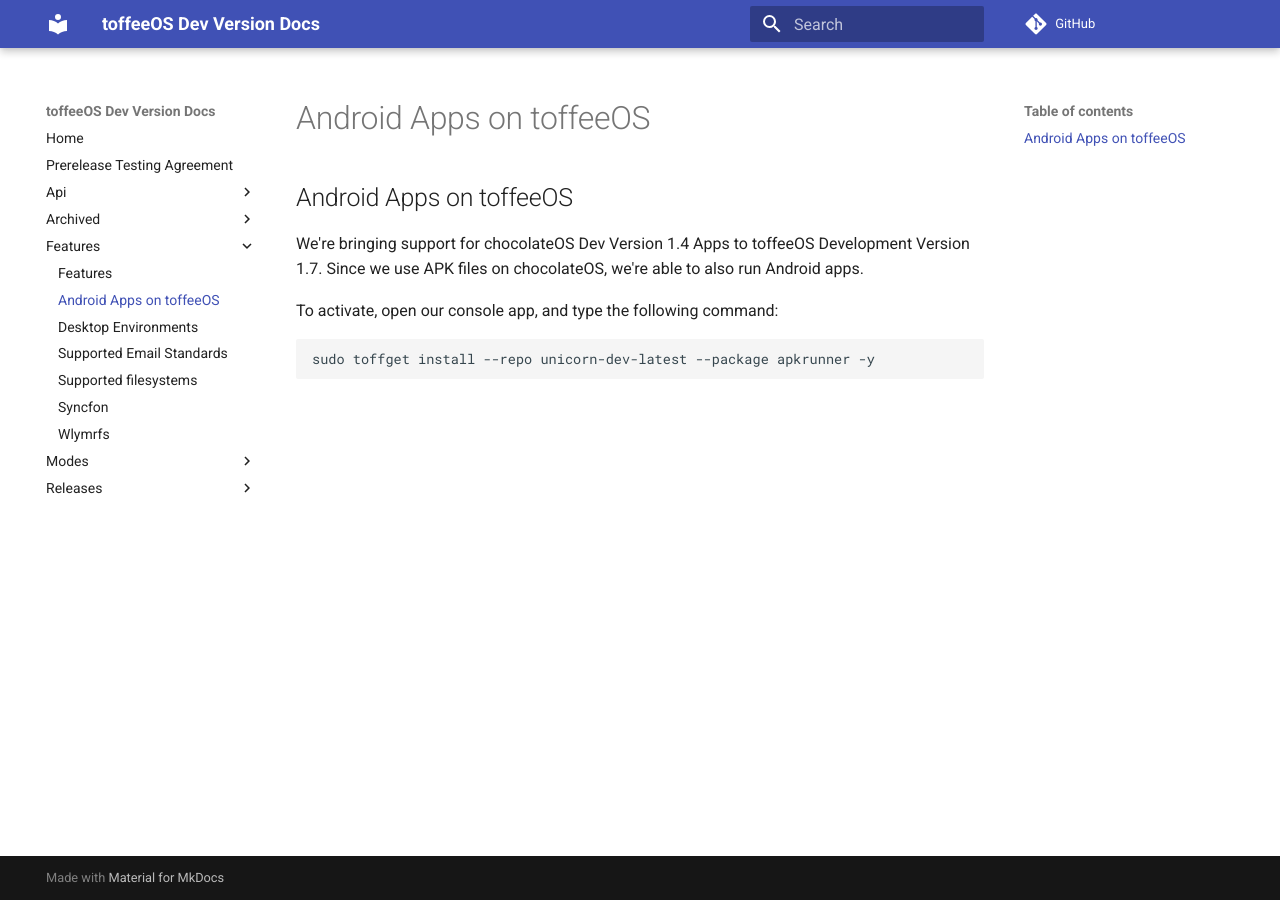
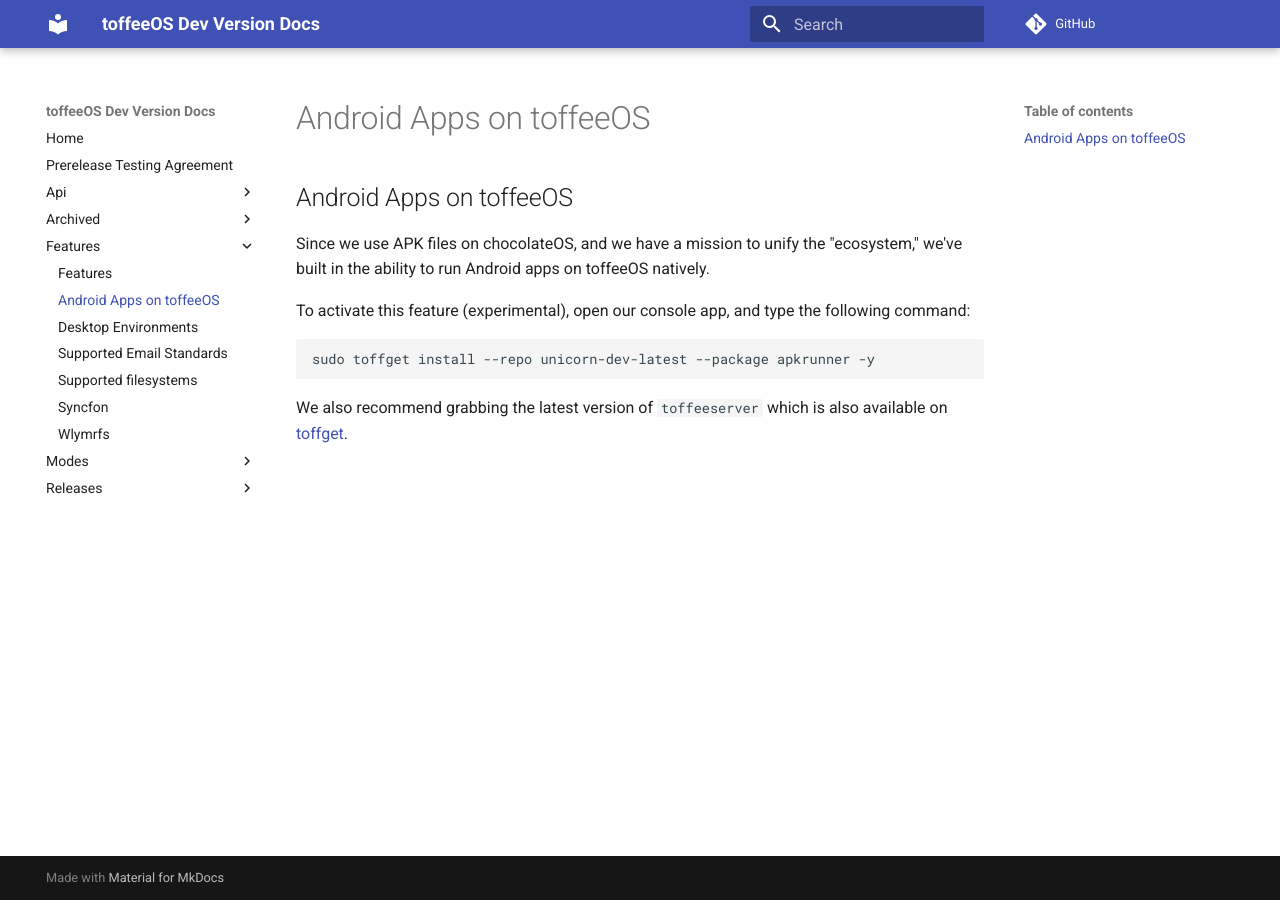
Before and after one commit to Wallymer/toffeeOSdocs, an MkDocs documentation site: the page built from docs/features/android-apps.md, in a window 1280 px wide. Built offline with MkDocs 1.6.1 and Material for MkDocs 9.7.7, drawn with Linux system fonts in a browser that asks for light colours; comment, search, counter and statistics services are not loaded.

Commit message:
ANDROIDAPPS: toffget
Signed-off-by: Slade Watkins <slade@sladewatkins.com>

````diff
--- a/docs/features/android-apps.md
+++ b/docs/features/android-apps.md
@@ -3,10 +3,12 @@ title: Android Apps on toffeeOS
 ---
 
 ## Android Apps on toffeeOS
-We're bringing support for chocolateOS Dev Version 1.4 Apps to toffeeOS Development Version 1.7. Since we use APK files on chocolateOS, we're able to also run Android apps.
+Since we use APK files on chocolateOS, and we have a mission to unify the "ecosystem," we've built in the ability to run Android apps on toffeeOS natively.
 
-To activate, open our console app, and type the following command:
+To activate this feature (experimental), open our console app, and type the following command:
 
 ```
 sudo toffget install --repo unicorn-dev-latest --package apkrunner -y
 ```
+
+We also recommend grabbing the latest version of ``toffeeserver`` which is also available on [toffget](/features/toffget/).
````
